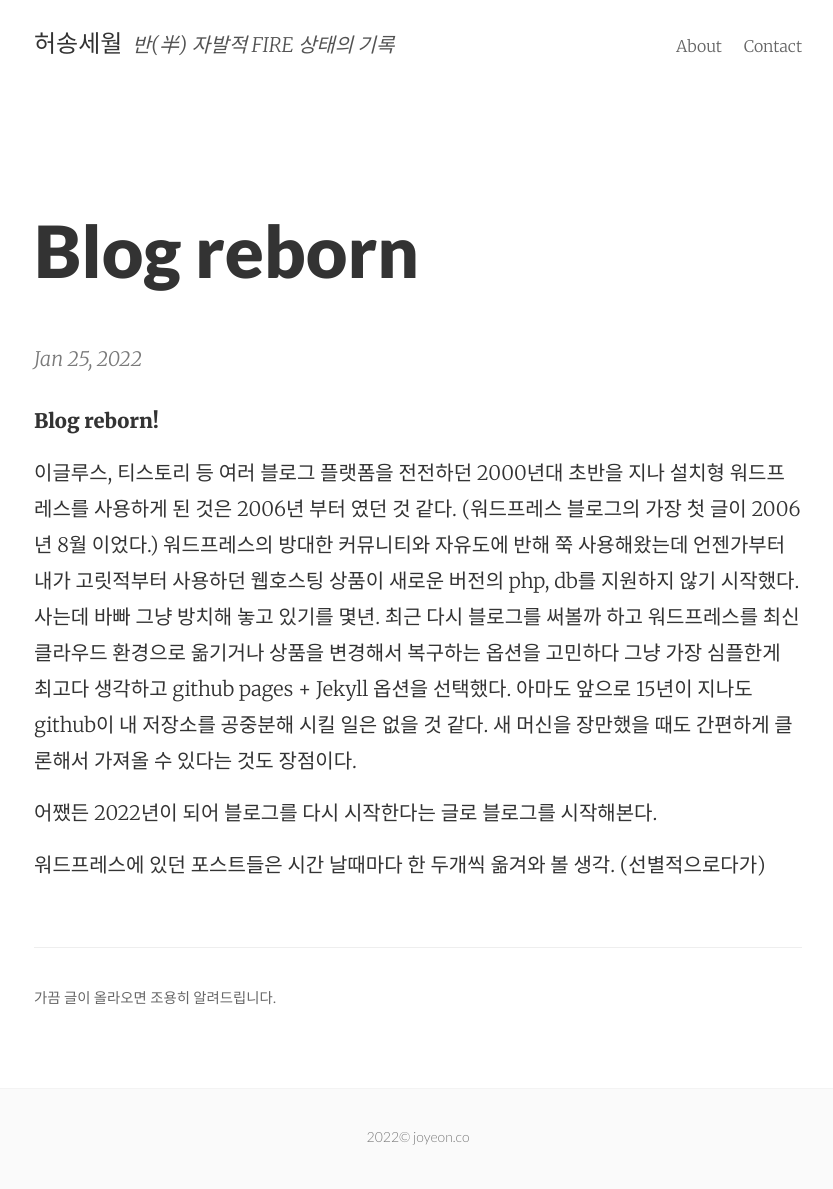
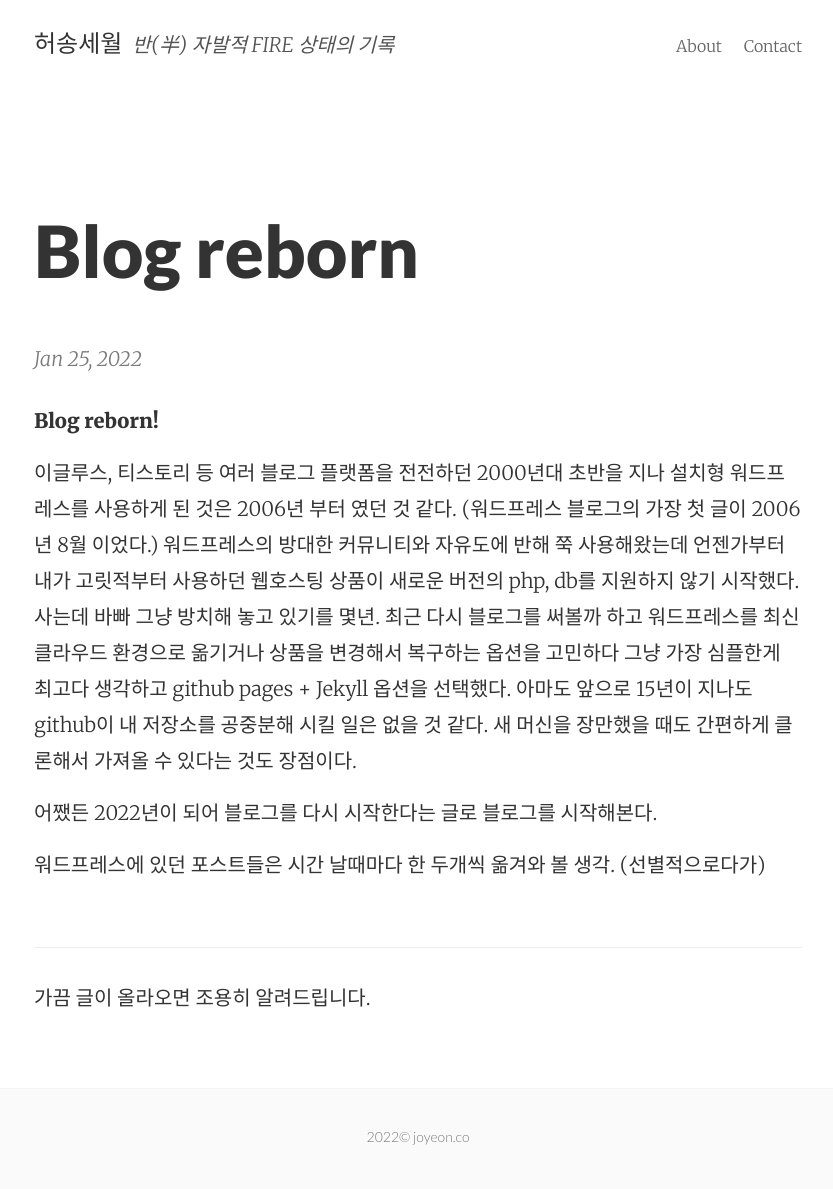
Before and after one commit to joyeon/joyeon.github.io, a Jekyll site: the page built from _posts/2022-01-25-blog-reborn.md, in a window 1280 px wide. Shown: the whole page, without its empty margins (222-1055 px from the left). Built offline with Jekyll 4.4.1, drawn with Linux system fonts in a browser that asks for light colours.

Commit message:
Remove font size and color from newsletter text
Removed font size and color from newsletter text.

```diff
--- a/css/basscss.css
+++ b/css/basscss.css
@@ -792,8 +792,6 @@ table td, table th {
 }
 
 .newsletter-text {
-  font-size: 0.9rem;
-  color: #666;
   margin-bottom: 0.5rem;
 }
 
```
